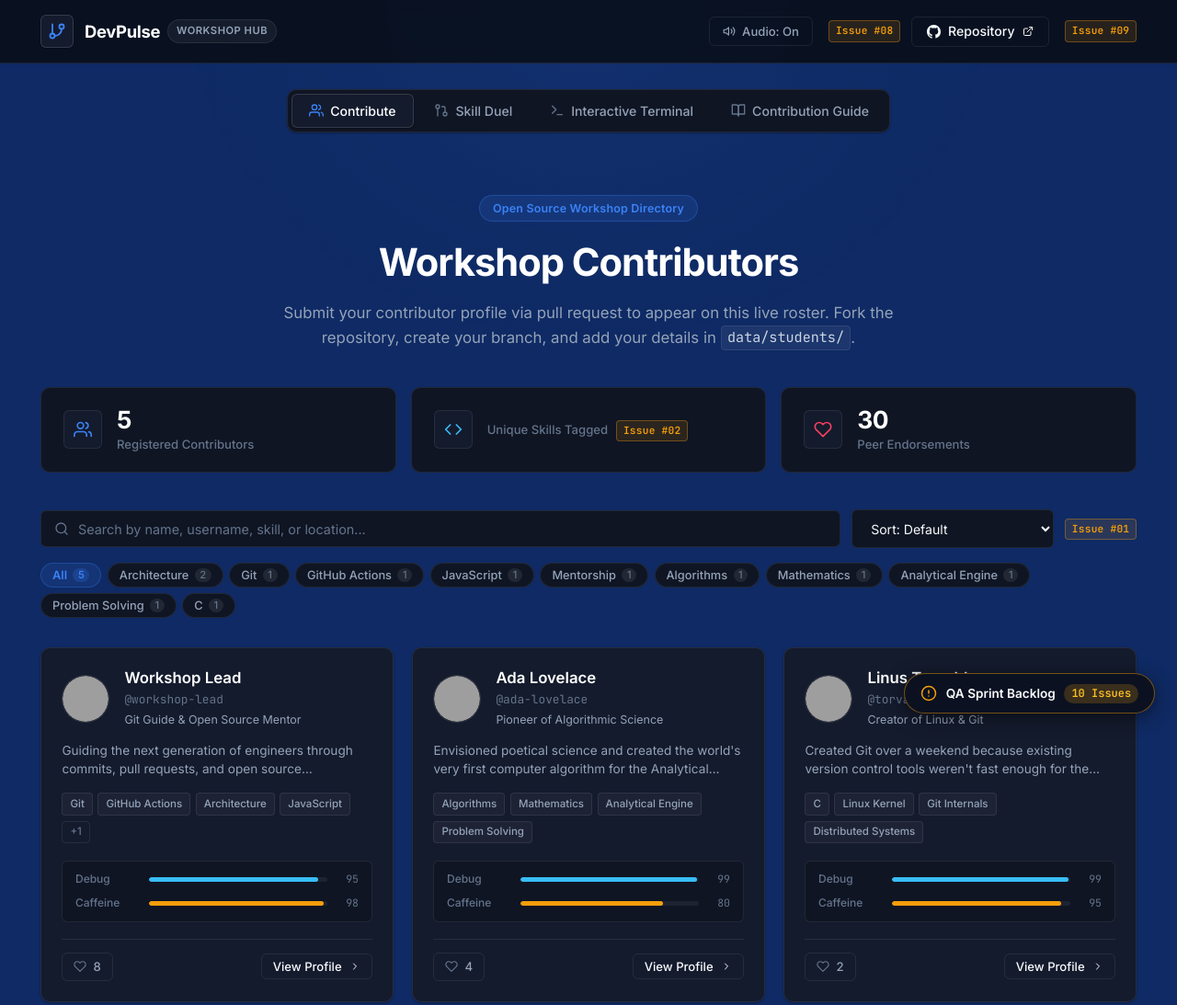
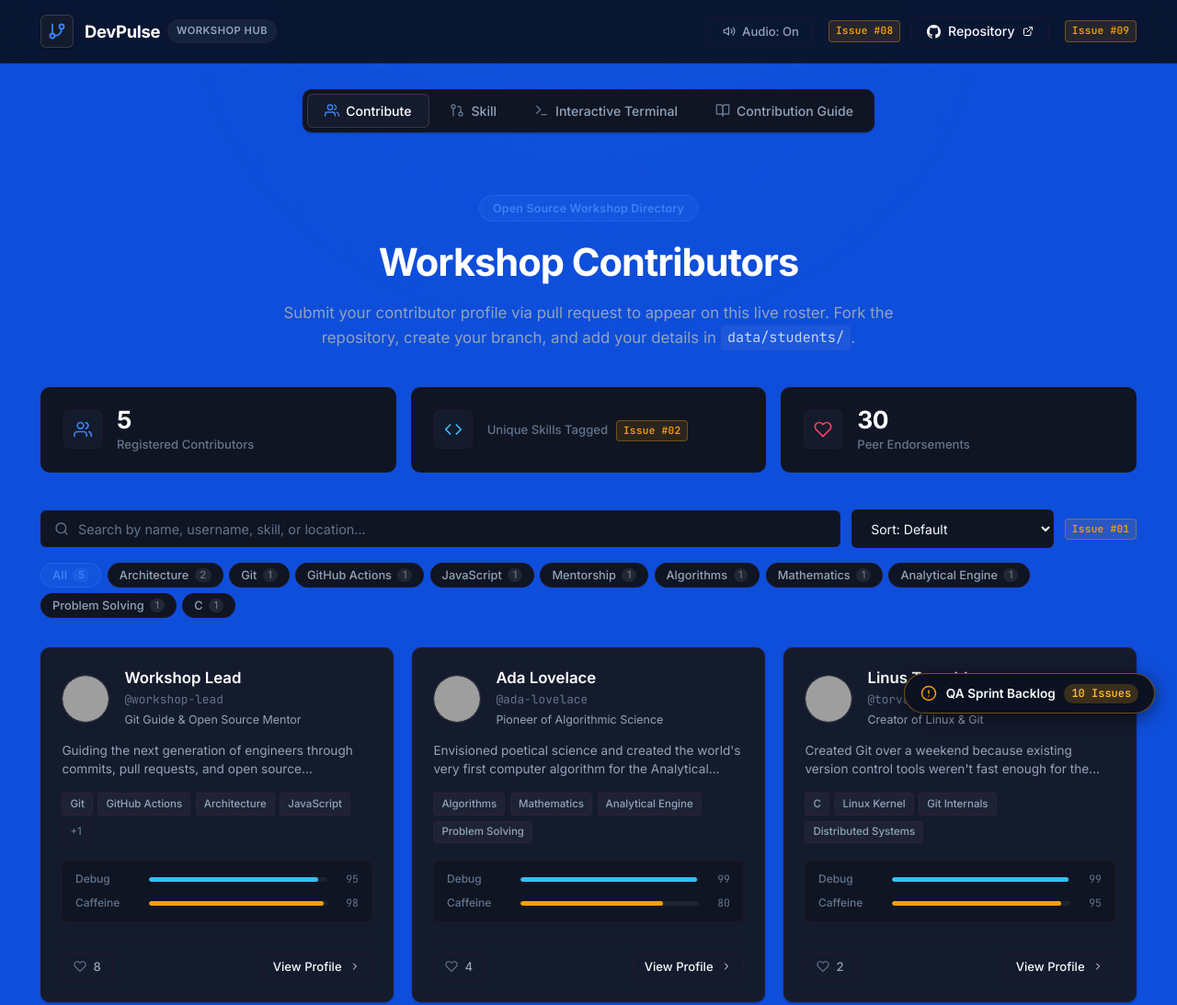
Before and after one commit to Akhilesh-pujar/GitHub_workshop, a plain HTML site: page GitHub_MTECH/index.html in a window 1280 px wide. Shown: the top 1093 px of the page at 92% size. Drawn offline with Linux system fonts and the light colour scheme; grey boxes are pictures that could not be loaded.

Commit message:
changingindex

```diff
--- a/GitHub_MTECH/css/styles.css
+++ b/GitHub_MTECH/css/styles.css
@@ -7,14 +7,14 @@
 
 :root {
   /* Surface & Base Colors */
-  --bg-canvas: #0f2a64;
+  --bg-canvas: #0e4eda;
   --bg-surface: #0f1523;
   --bg-card: #141b2d;
   --bg-card-hover: #182238;
   --bg-input: #0c121e;
 
   /* Borders */
-  --border-subtle: rgba(255, 255, 255, 0.08);
+  --border-subtle: rgba(247, 16, 16, 0.08);
   --border-medium: rgba(255, 255, 255, 0.14);
   --border-focus: #3b82f6;
 
--- a/GitHub_MTECH/index.html
+++ b/GitHub_MTECH/index.html
@@ -84,7 +84,7 @@
             <path d="M13 6h3a2 2 0 0 1 2 2v7"></path>
             <line x1="6" y1="9" x2="6" y2="21"></line>
           </svg>
-          <span>Skill Duel</span>
+          <span>Skill </span>
         </button>
         <button class="nav-tab-btn" data-tab="arcade" role="tab" id="tab-btn-arcade">
           <svg width="16" height="16" viewBox="0 0 24 24" fill="none" stroke="currentColor" stroke-width="2"
@@ -444,7 +444,8 @@
         <ol class="qa-workflow-steps">
           <li><strong>Select an Issue:</strong> Pick an unassigned defect below (Issue #01 to #10).</li>
           <li><strong>Raise on GitHub:</strong> File a formal GitHub Issue (e.g.
-            <code>[Bug]: Issue #01 - Kudos sort order inverted</code>) and assign it to a team member.</li>
+            <code>[Bug]: Issue #01 - Kudos sort order inverted</code>) and assign it to a team member.
+          </li>
           <li><strong>Branch & Fix:</strong> Run <code>git checkout -b fix/issue-XX-description</code>, investigate the
             source code, and implement the resolution.</li>
           <li><strong>Verify & Push:</strong> Test locally in your browser, commit with conventional commit format, and
```
